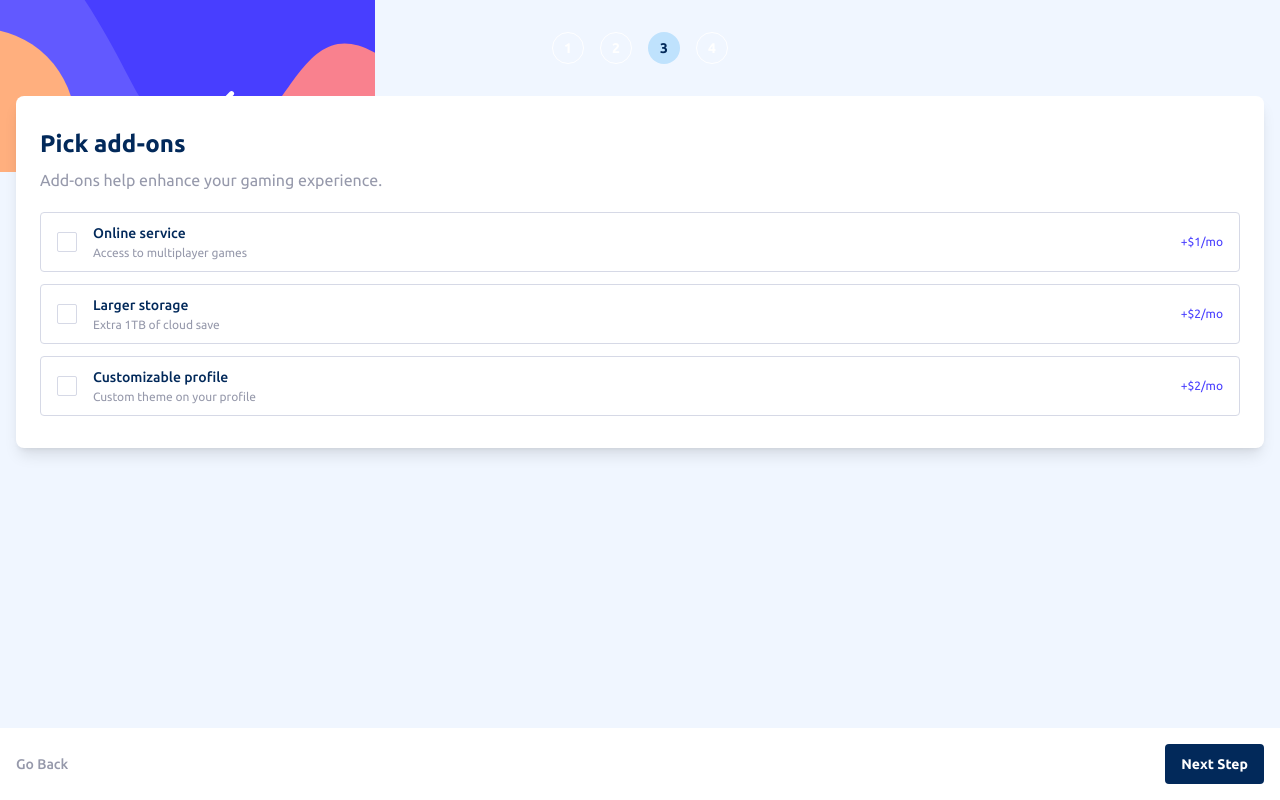
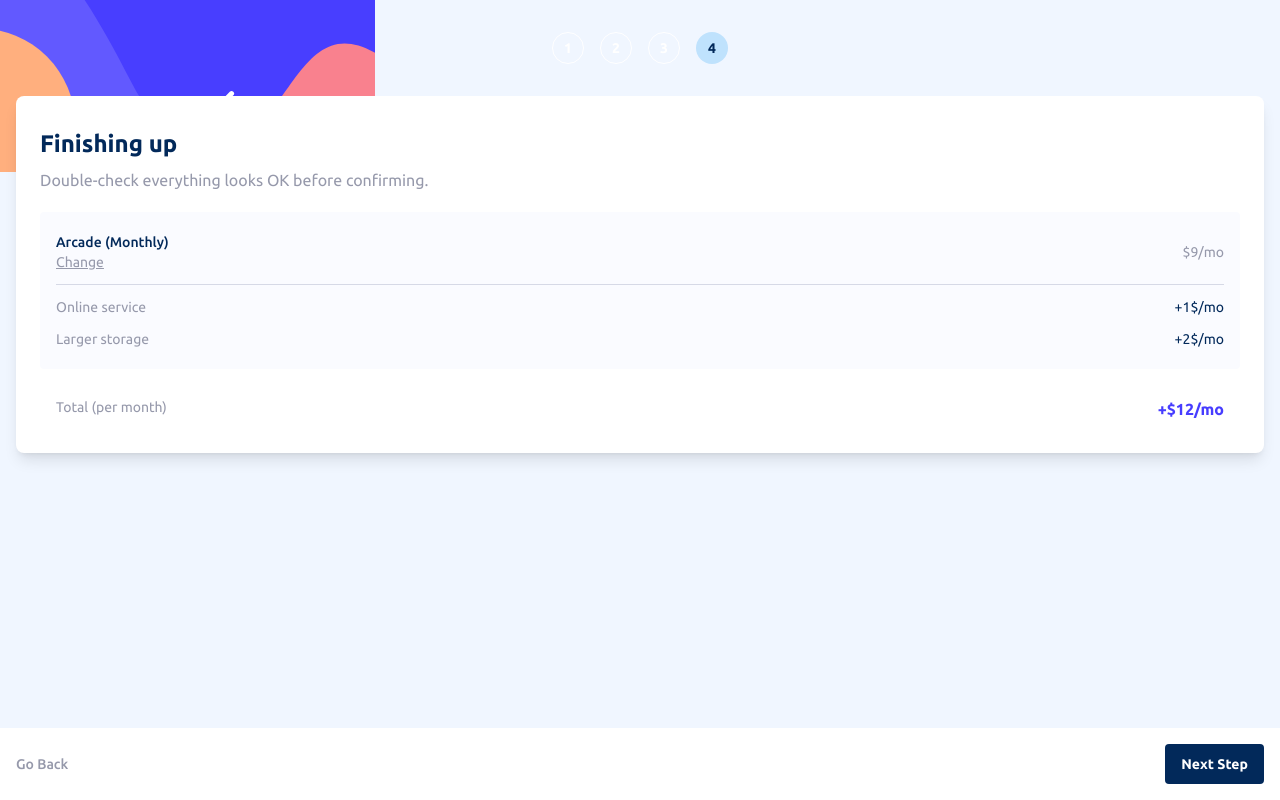
Before and after one commit to danaYatsuta/fm-multi-step-form, a Vue app: page / in a window 1280 px wide. Built offline with nearby package versions, Linux system fonts and the light colour scheme; the HTML template or start-up script is replaced by a standard one.

Commit message:
Step four stub

```diff
--- a/src/App.vue
+++ b/src/App.vue
@@ -5,12 +5,13 @@ import StepButton from './components/StepButton.vue'
 import StepOne from './components/StepOne.vue'
 import StepTwo from './components/StepTwo.vue'
 import StepThree from './components/StepThree.vue'
+import StepFour from './components/StepFour.vue'
 import type { Form, FormErrors } from './types.d.ts'
 
 type Step = 1 | 2 | 3 | 4
 
-const currentStep = ref<Step>(3)
-const lastAvailableStep = ref<Step>(3)
+const currentStep = ref<Step>(4)
+const lastAvailableStep = ref<Step>(4)
 
 const form = ref<Form>({
   name: '',
@@ -129,6 +130,8 @@ function onNextStepButtonClick() {
           v-model="form"
           @submit="currentStep = lastAvailableStep = 4"
         />
+
+        <StepFour v-if="currentStep === 4" />
       </main>
     </div>
 
--- /dev/null
+++ b/src/components/StepFour.vue
@@ -0,0 +1,36 @@
+<script setup lang="ts">
+import AppHeader from './AppHeader.vue'
+</script>
+
+<template>
+  <AppHeader>Finishing up</AppHeader>
+
+  <p class="mt-2">Double-check everything looks OK before confirming.</p>
+
+  <div class="bg-alabaster mt-5 flex flex-col gap-3 rounded-sm px-4 py-5 text-sm">
+    <div class="flex items-center justify-between">
+      <div>
+        <p class="text-marine-blue font-medium">Arcade (Monthly)</p>
+        <button type="button" class="underline">Change</button>
+      </div>
+      <p>$9/mo</p>
+    </div>
+
+    <hr class="text-light-gray" />
+
+    <div class="flex justify-between">
+      <p>Online service</p>
+      <p class="text-marine-blue">+1$/mo</p>
+    </div>
+
+    <div class="flex justify-between">
+      <p>Larger storage</p>
+      <p class="text-marine-blue">+2$/mo</p>
+    </div>
+  </div>
+
+  <div class="mt-7 flex justify-between px-4">
+    <p class="text-sm">Total (per month)</p>
+    <p class="text-purplish-blue font-bold">+$12/mo</p>
+  </div>
+</template>
```
